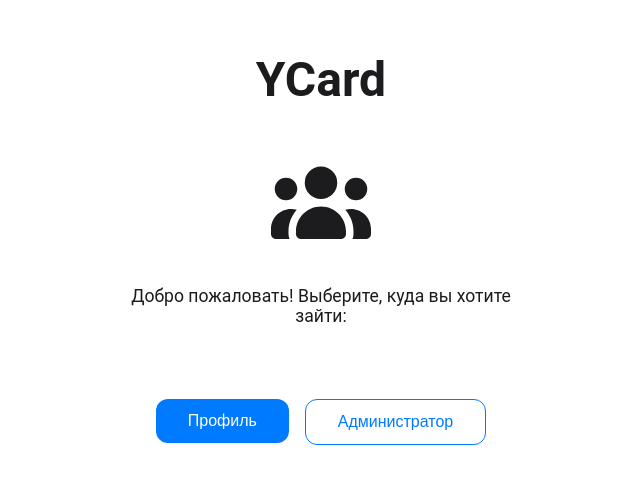
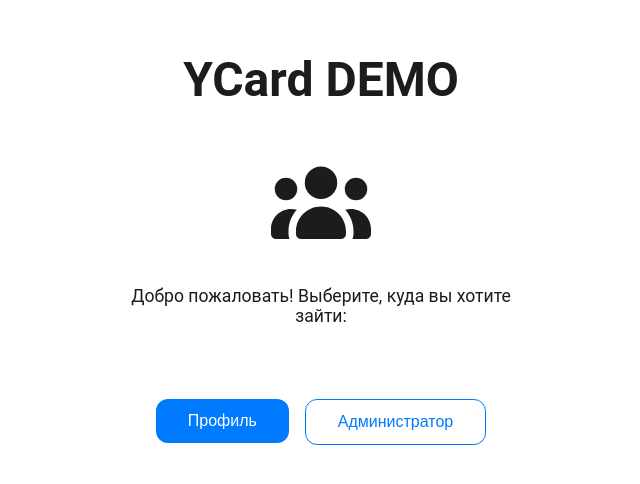
Before and after one commit to WenderOk/Ecapps, a React (Vite) app in the folder frontend/: page / in a window 1280 px wide. Shown: the part 176-660 px from the top of the page, without its empty margins (319-959 px from the left). Built offline with nearby package versions, Linux system fonts and the light colour scheme.

Commit message:
style: added signature "DEMO"

```diff
--- a/frontend/src/components/layout/WelcomePage/WelcomePage.tsx
+++ b/frontend/src/components/layout/WelcomePage/WelcomePage.tsx
@@ -7,7 +7,7 @@ import Button from "../../ui/Button/Button.tsx";
 const WelcomePage = () => {
     return (
         <div className="WelcomePage">
-            <h1 className="WelcomePage__title">YCard</h1>
+            <h1 className="WelcomePage__title">YCard DEMO</h1>
             <div className="WelcomePage__logo">
                 <FontAwesomeIcon icon={faUsers} />
             </div>
```
